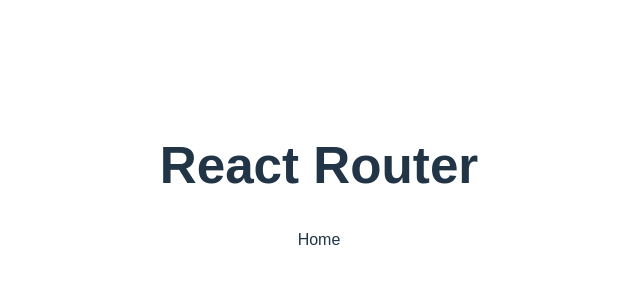
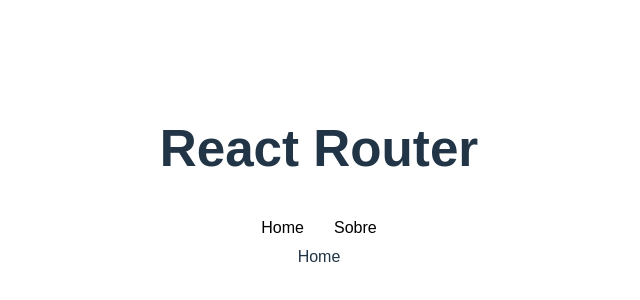
Before and after one commit to thales0591/react-router, a React (Vite) app: page / in a window 1280 px wide. Shown: the part 222-522 px from the top of the page, without its empty margins (321-961 px from the left). Built offline with nearby package versions, Linux system fonts and the light colour scheme.

Commit message:
feat: add link component on navbar

```diff
--- a/src/App.jsx
+++ b/src/App.jsx
@@ -2,6 +2,7 @@
 import Home from "./pages/Home";
 import About from "./pages/About";
 import { BrowserRouter, Routes, Route } from "react-router-dom";
+import Navbar from './components/Navbar';
 
 function App() {
 
@@ -10,6 +11,7 @@
     <div className='App'>
       <h1>React Router</h1>
       <BrowserRouter>
+        <Navbar />
         <Routes>
           <Route path='/' element={<Home />}/>
           <Route path='/about' element={<About />}/>
--- /dev/null
+++ b/src/components/Navbar.css
@@ -0,0 +1,20 @@
+nav {
+    display: flex;
+    justify-content: center;
+  }
+
+  nav a {
+    margin: 0 10px;
+    padding: 5px;
+    text-decoration: none;
+    color: #000;
+  }
+
+  nav a:hover {
+    color: #ccc;
+  }
+
+  .active {
+    background-color: #000;
+    color: #fff;
+  }
--- /dev/null
+++ b/src/components/Navbar.jsx
@@ -0,0 +1,13 @@
+import "./Navbar.css"
+import { Link } from "react-router-dom"
+
+const Navbar = () => {
+  return (
+    <nav>
+        <Link to='/'>Home</Link>
+        <Link to='/about'>Sobre</Link>
+    </nav>
+  )
+}
+
+export default Navbar
```
